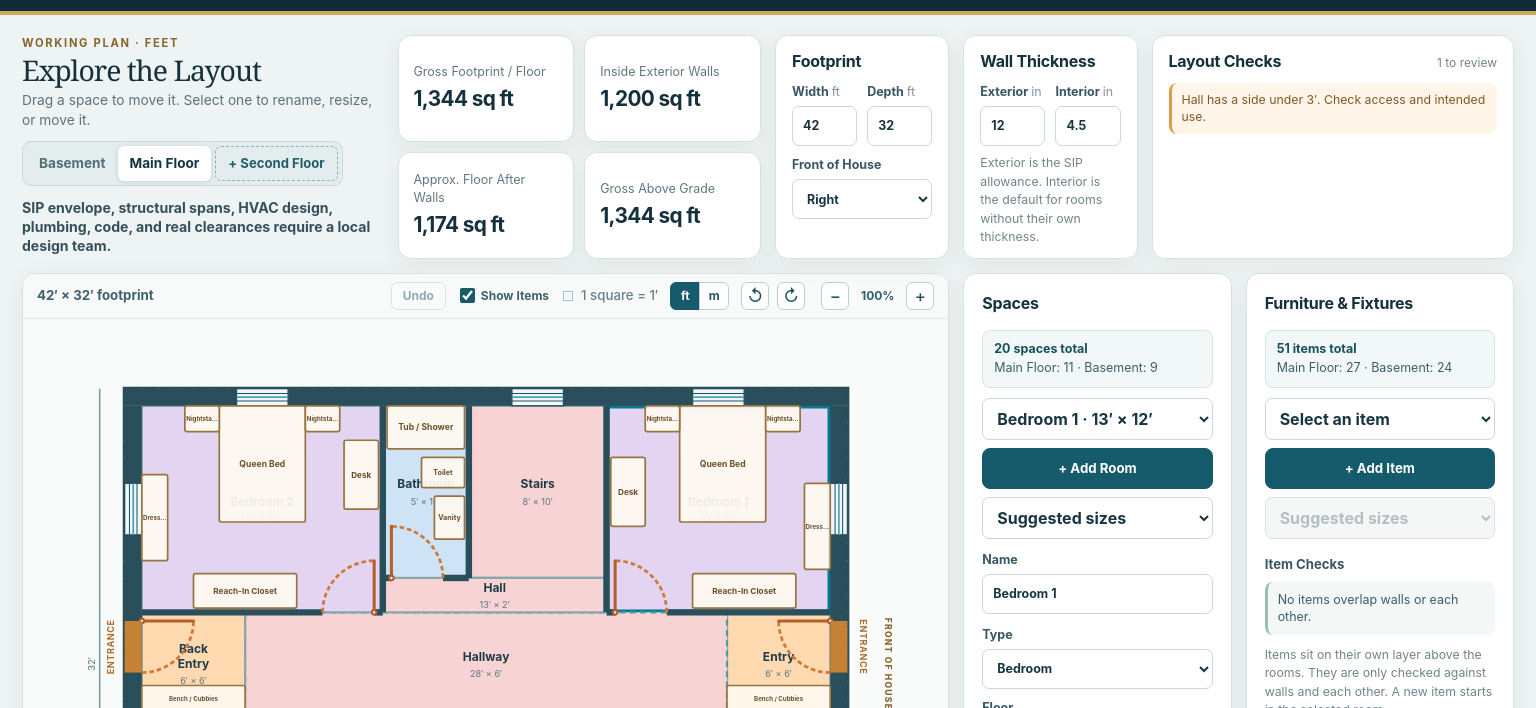
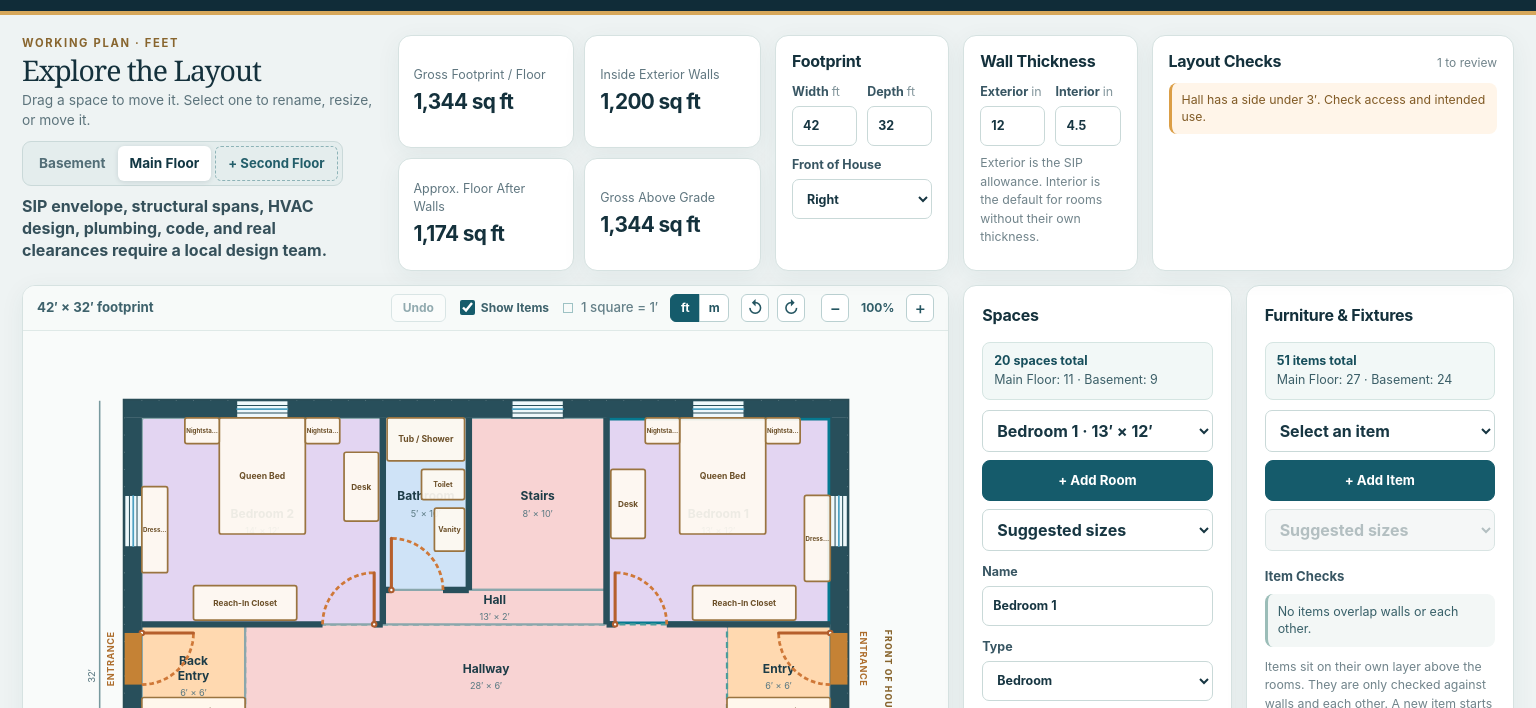
Before and after one commit to Sal-r/sip-house-planner, a plain HTML site: page index.html in a window 1536 px wide. Shown: the part 56-764 px from the top of the page. Drawn offline with Linux system fonts and the light colour scheme.

Commit message:
Disclaimer text update
increase the font size and changed where the text wraps

```diff
--- a/index.html
+++ b/index.html
@@ -69,9 +69,9 @@
               </div>
               <button id="addFloor" class="add-floor-button" type="button">+ Second Floor</button>
             </div>
+            <div class="disclaimer">SIP envelope, structural spans, HVAC design, plumbing, code, and real clearances require a local design team.</div>
           </div>
         </div>
-        <p class="disclaimer">SIP envelope, structural spans, HVAC design, plumbing, code, and real clearances require a local design team.</p>
         <div class="metric-row" aria-live="polite">
           <div><span>Gross Footprint / Floor</span><strong id="footprintArea">&nbsp;</strong></div>
           <div><span>Inside Exterior Walls</span><strong id="shellArea">&nbsp;</strong></div>
--- a/styles.css
+++ b/styles.css
@@ -264,20 +264,22 @@ input:disabled, select:disabled { background: #f1f5f4; color: var(--disabled-tex
   text-transform: uppercase;
 }
 .hint-touch { display: none; }
-.disclaimer {
-  margin: 0 0 18px;
-  color: #35505a;
-  font-size: .95rem;
-  font-weight: 700;
-  line-height: 1.35;
-}
 
 .floor-controls {
   display: flex;
-  flex-wrap: wrap;
-  justify-content: flex-end;
-  align-items: center;
-  gap: 8px;
+  flex-direction: column;
+  align-items: stretch;
+  gap: 10px;
+}
+/* width: 0 keeps the long text from setting the width of the whole column, and
+   min-width: 100% then stretches it to the width of the floor tabs. */
+.disclaimer {
+  width: 0;
+  min-width: 100%;
+  color: #35505a;
+  font-size: 1rem;
+  font-weight: 700;
+  line-height: 1.35;
 }
 .floor-tabs {
   display: flex;
@@ -719,7 +721,6 @@ svg.tap-only .interior-door { cursor: pointer; }
    wide dashboard layout) */
 @media (max-width: 1250px) {
   .section-heading { flex-direction: column; align-items: flex-start; }
-  .floor-controls { justify-content: flex-start; }
 }
 
 @media (max-width: 1100px) {
@@ -807,7 +808,7 @@ svg.tap-only .interior-door { cursor: pointer; }
 @media (min-width: 1500px) {
   .workspace {
     grid-template-columns: repeat(24, minmax(0, 1fr));
-    grid-template-rows: 224px auto;
+    grid-template-rows: 236px auto;
     align-items: start;
     gap: 14px;
     max-width: none;
@@ -818,7 +819,6 @@ svg.tap-only .interior-door { cursor: pointer; }
   .intro {
     display: grid;
     grid-template-columns: minmax(0, 1fr) minmax(0, 1fr);
-    grid-template-rows: auto 1fr;
     gap: 12px;
     grid-column: 1 / 13;
     grid-row: 1;
@@ -834,7 +834,6 @@ svg.tap-only .interior-door { cursor: pointer; }
   }
   .intro .section-heading h1 { margin: 2px 0 5px; font-size: clamp(1.7rem, 1.85vw, 2.4rem); }
   .intro .section-heading p:not(.eyebrow) { font-size: .86rem; }
-  .intro .floor-controls { justify-content: flex-start; }
   .intro .floor-tabs button { padding: 7px 12px; }
   .intro .metric-row {
     grid-template-columns: 1fr 1fr;
@@ -851,9 +850,6 @@ svg.tap-only .interior-door { cursor: pointer; }
   }
   .intro .metric-row strong { font-size: 1.3rem; }
   .intro .metric-note { display: none; }
-  /* The disclaimer fills the space under the title and floor tabs. */
-  .intro .disclaimer { grid-column: 1; grid-row: 2; align-self: start; margin: 0; font-size: .88rem; }
-  .intro .metric-row { grid-column: 2; grid-row: 1 / 3; }
 
   .dimensions-panel { grid-column: 13 / 16; }
   .walls-panel { grid-column: 16 / 19; }
```
